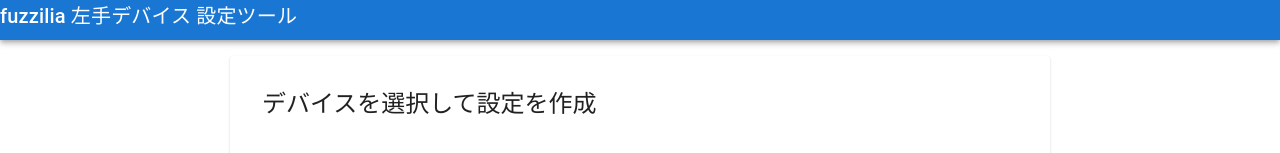
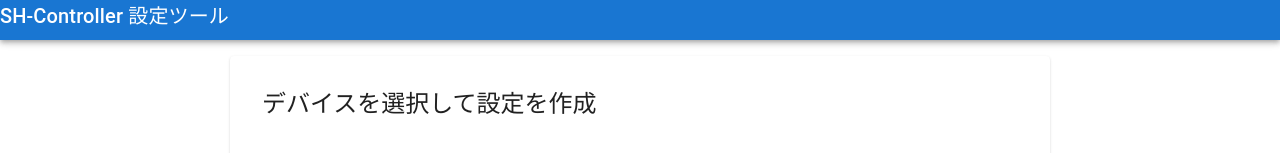
Before and after one commit to fuzzilia/sh-config, a React app: page / in a window 1280 px wide. Shown: the top 153 px of the page. Built offline with nearby package versions, Linux system fonts and the light colour scheme.

Commit message:
設定ツールのタイトルを変更

```diff
--- a/src/App.tsx
+++ b/src/App.tsx
@@ -156,7 +156,7 @@ export const App: React.FC = () => {
       <CssBaseline />
       <AppBar position="static">
         <AppBarContent>
-          <Title variant="h6">fuzzilia 左手デバイス 設定ツール</Title>
+          <Title variant="h6">SH-Controller 設定ツール</Title>
           {/*<ShortCutTypeFormControl>*/}
           {/*  <NativeSelect*/}
           {/*    value={application}*/}
```
